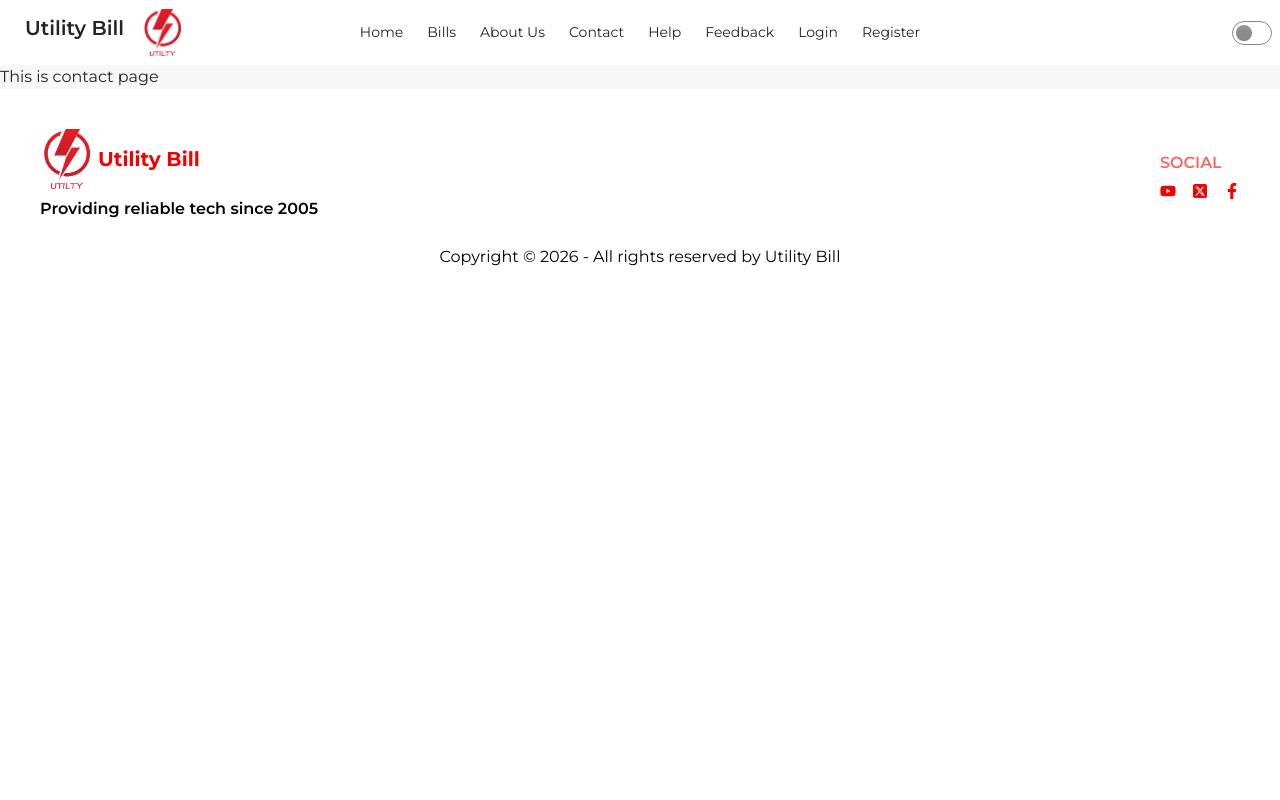
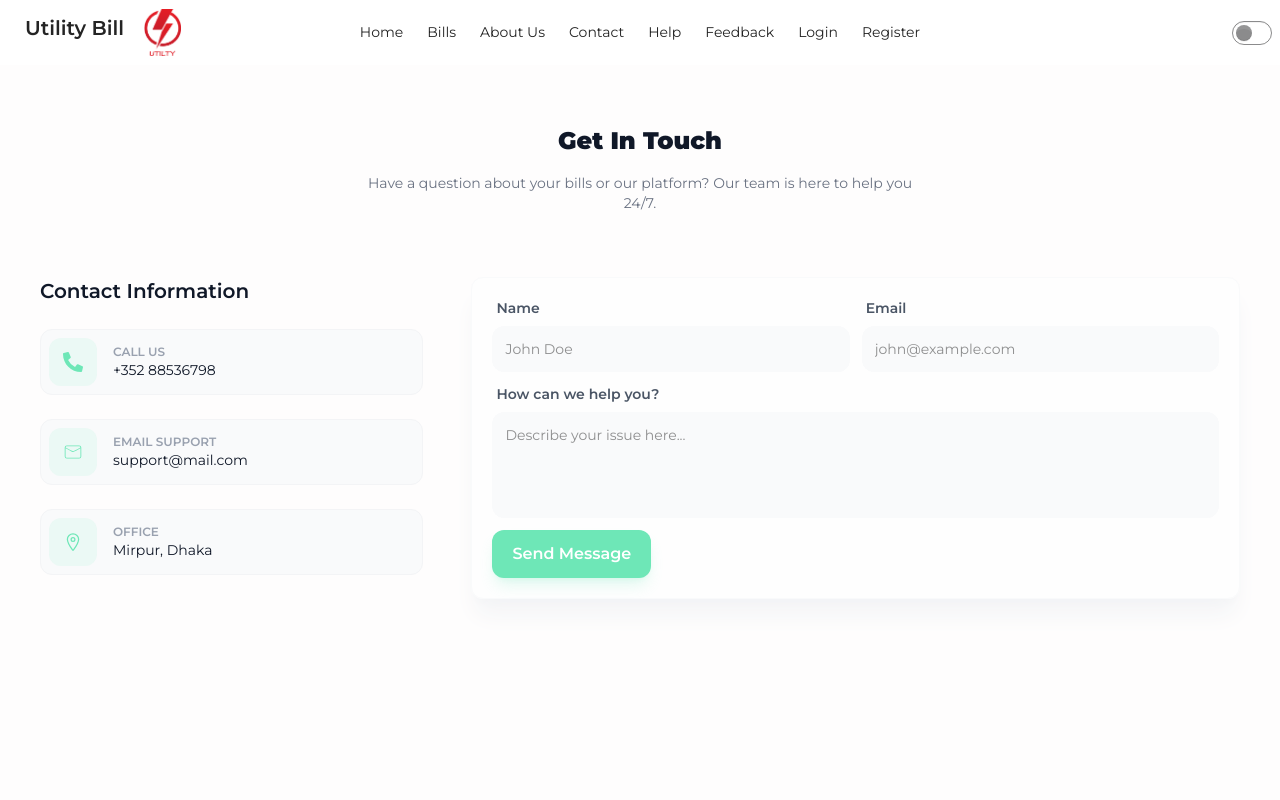
Before and after one commit to chyrafsan35/utility-bill-client, a React (Vite) app: page /contact in a window 1280 px wide. Shown: the top 800 px of the page. Built offline with nearby package versions, Linux system fonts and the light colour scheme; no server answers; a web font is replaced by a local one.

Commit message:
Contact page done

```diff
--- a/src/Components/BillDetails/BillDetails.jsx
+++ b/src/Components/BillDetails/BillDetails.jsx
@@ -1,9 +1,11 @@
 import React, { use, useRef } from 'react';
-import { useLoaderData, useNavigate } from 'react-router';
+import { useLoaderData, useLocation, useNavigate } from 'react-router';
 import { AuthContext } from '../../Context/AuthContext';
 import Swal from 'sweetalert2';
 
 const BillDetails = () => {
+    const pageLocation = useLocation();
+    console.log(pageLocation.state);
     const detailedBill = useLoaderData();
     console.log(detailedBill)
     const { _id, title, category, location, description, image, amount, date } = detailedBill;
--- a/src/Components/Contact/Contact.jsx
+++ b/src/Components/Contact/Contact.jsx
@@ -1,9 +1,127 @@
 import React from 'react';
+import { FaPhoneAlt } from "react-icons/fa";
+import { IoLocationOutline } from "react-icons/io5";
+import { CiMail } from "react-icons/ci";
+import { AuthContext } from '../../Context/AuthContext';
 
 const Contact = () => {
+
+    const handleIssueSubmit = (e) => {
+        e.preventDefault();
+        const issuesData = {
+            name: e.target.name.value,
+            email: e.target.email.value,
+            issue: e.target.issue.value,
+        }
+
+        fetch('https://utility-api-server.vercel.app/issues', {
+            method: 'POST',
+            headers: {
+                'content-type': 'application/json',
+            },
+            body: JSON.stringify(issuesData)
+        })
+            .then(res => res.json())
+            .then(data => {
+                console.log('Issues data', data)
+            })
+        e.target.reset();
+    }
+
     return (
-        <div>
-            <h2>This is contact page</h2>
+        <div className='min-h-screen  py-15 px-5'>
+            <div className='max-w-[1200px] mx-auto'>
+
+                <div className='text-center mb-16'>
+                    <h2 className='text-2xl font-black text-gray-900 mb-4'>Get In Touch</h2>
+                    <p className='text-gray-500 max-w-xl mx-auto text-sm'>
+                        Have a question about your bills or our platform? Our team is here to help you 24/7.
+                    </p>
+                </div>
+
+                <div className='flex flex-col lg:flex-row gap-12 items-start justify-center'>
+
+                    <div className='w-full lg:w-1/3 space-y-6'>
+                        <h3 className='text-xl font-semibold text-gray-900 mb-6'>Contact Information</h3>
+
+                        <div className='flex items-center gap-4 bg-gray-50 p-2 rounded-xl border border-gray-100'>
+                            <div className='w-12 h-12 bg-primary/10 text-primary rounded-xl flex items-center justify-center text-xl'>
+                                <FaPhoneAlt />
+                            </div>
+                            <div>
+                                <p className='text-xs font-semibold text-gray-400 uppercase'>Call Us</p>
+                                <p className='text-gray-900 text-sm'>+352 88536798</p>
+                            </div>
+                        </div>
+
+                        <div className='flex items-center gap-4 bg-gray-50 p-2 rounded-xl border border-gray-100'>
+                            <div className='w-12 h-12 bg-primary/10 text-primary rounded-xl flex items-center justify-center text-xl'>
+                                <CiMail />
+                            </div>
+                            <div>
+                                <p className='text-xs font-semibold text-gray-400 uppercase'>Email Support</p>
+                                <p className='text-gray-900 text-sm '>support@mail.com</p>
+                            </div>
+                        </div>
+
+                        <div className='flex items-center gap-4 bg-gray-50 p-2 rounded-xl border border-gray-100'>
+                            <div className='w-12 h-12 bg-primary/10 text-primary rounded-xl flex items-center justify-center text-xl'>
+                                <IoLocationOutline />
+                            </div>
+                            <div>
+                                <p className='text-xs font-semibold text-gray-400 uppercase'>Office</p>
+                                <p className='text-gray-900 text-sm'>Mirpur, Dhaka</p>
+                            </div>
+                        </div>
+                    </div>
+
+                    <div className="w-full lg:w-2/3 bg-white/70 p-4 md:p-5 rounded-xl shadow-xl shadow-gray-100 border border-gray-50">
+                        <form onSubmit={handleIssueSubmit} className="space-y-3">
+                            <div className="grid grid-cols-1 md:grid-cols-2 gap-3">
+                                <div className='flex flex-col gap-2'>
+                                    <label className='text-sm font-semibold text-gray-600 ml-1'>Name</label>
+                                    <input
+                                        type="text"
+                                        placeholder="John Doe"
+                                        className="w-full p-3 text-sm bg-gray-50 border border-transparent focus:border-primary focus:bg-white rounded-xl outline-none transition-all"
+                                        name='name'
+                                        required
+                                    />
+                                </div>
+                                <div className='flex flex-col gap-2'>
+                                    <label className='text-sm font-semibold text-gray-600 ml-1'>Email</label>
+                                    <input
+                                        type="email"
+                                        placeholder="john@example.com"
+                                        className="w-full p-3 text-sm bg-gray-50 border border-transparent focus:border-primary focus:bg-white rounded-xl outline-none transition-all"
+                                        name='email'
+                                        required
+                                    />
+                                </div>
+                            </div>
+
+                            <div className='flex flex-col gap-2'>
+                                <label className='text-sm font-semibold text-gray-600 ml-1'>How can we help you?</label>
+                                <textarea
+                                    name="issue"
+                                    rows={4}
+                                    placeholder='Describe your issue here...'
+                                    className="w-full p-3 text-sm  bg-gray-50 border border-transparent focus:border-primary focus:bg-white rounded-xl outline-none transition-all resize-none"
+                                    required
+                                ></textarea>
+                            </div>
+
+                            <button
+                                type='submit'
+                                className="w-full md:w-auto px-5 py-3 bg-primary text-white font-semibold rounded-xl hover:bg-primary/90 transition-all shadow-lg shadow-primary/20"
+                            >
+                                Send Message
+                            </button>
+                        </form>
+                    </div>
+
+                </div>
+            </div>
         </div>
     );
 };
--- a/src/Components/NavBar/NavBar.jsx
+++ b/src/Components/NavBar/NavBar.jsx
@@ -26,7 +26,7 @@ const NavBar = () => {
                 <>
                     <li><NavLink to={'/dashboard'}>Dashboard</NavLink></li>
                     <li><NavLink to={'/feedback'}>Feedback</NavLink></li>
-                    <li><NavLink to={'/help'}>Help</NavLink></li>
+                    <li><NavLink to={'/contact'}>Contact</NavLink></li>
                     <li><button onClick={handleSignOut} className='btn px-4 py-2 rounded-sm bg-primary text-white text-sm font-medium hover:bg-primary/70 transition'>Logout</button></li>
                 </>
                 :
--- a/src/Components/Root/Root.jsx
+++ b/src/Components/Root/Root.jsx
@@ -8,7 +8,7 @@ const Root = () => {
     return (
         <div>
             <NavBar></NavBar>
-            <div className='bg-[#F7F7F7]'>
+            <div className='bg-[#fefdfd]'>
                 <Outlet></Outlet>
             </div>
             <Footer></Footer>
```
